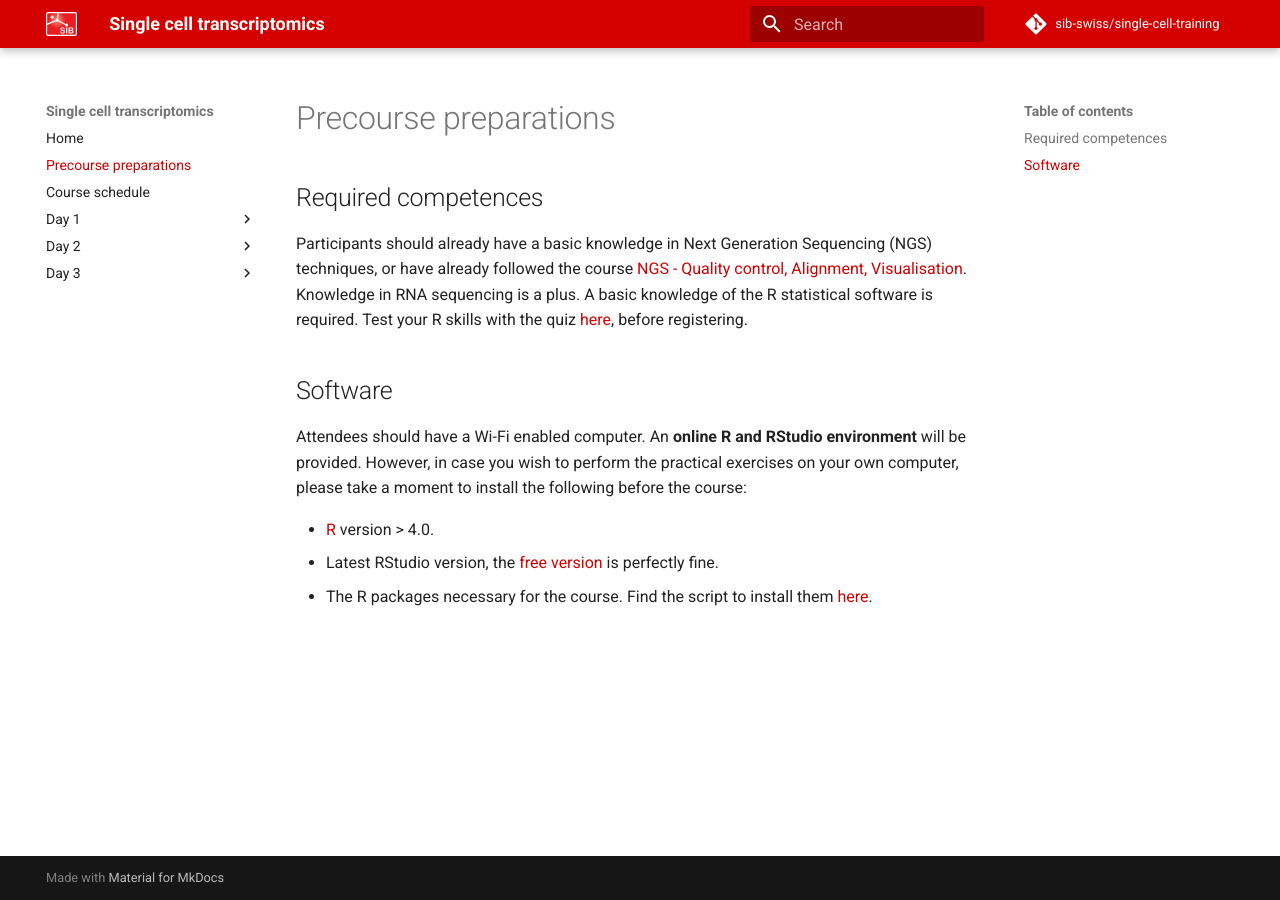
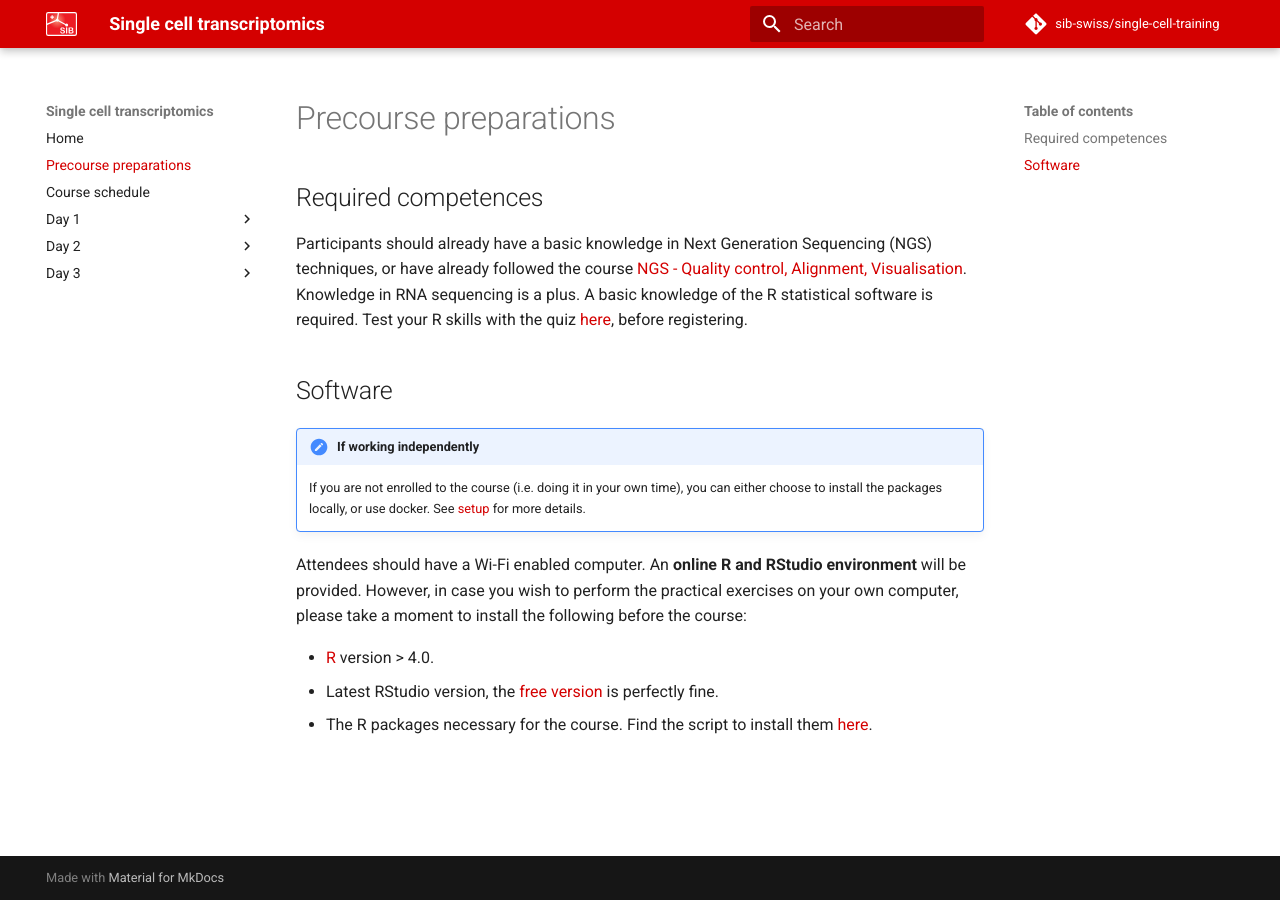
Before and after one commit to sib-swiss/single-cell-training, an MkDocs documentation site: the page built from docs/precourse.md, in a window 1280 px wide. Built offline with MkDocs 1.6.1 and Material for MkDocs 9.7.7, drawn with Linux system fonts in a browser that asks for light colours; comment, search, counter and statistics services are not loaded; the version menu is left out.

Commit message:
adds notes for independent participants

```diff
--- a/docs/precourse.md
+++ b/docs/precourse.md
@@ -5,6 +5,9 @@ Participants should already have a basic knowledge in Next Generation Sequencing
 
 ## Software
 
+!!! note "If working independently"
+    If you are not enrolled to the course (i.e. doing it in your own time), you can either choose to install the packages locally, or use docker. See [setup](day1/setup.md) for more details.
+
 Attendees should have a Wi-Fi enabled computer. An **online R and RStudio environment** will be provided. However, in case you wish to perform the practical exercises on your own computer, please take a moment to install the following before the course:
 
 - [R](https://cran.r-project.org/) version > 4.0.
```
